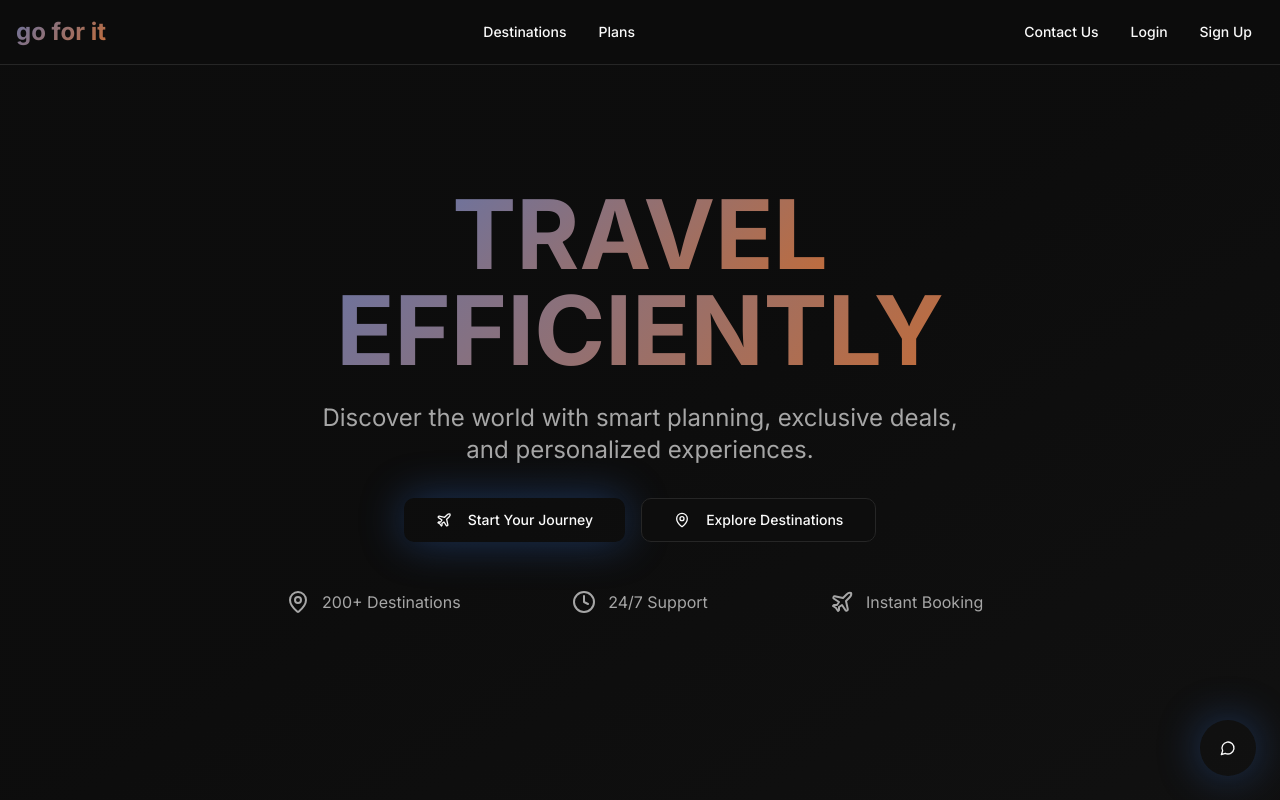
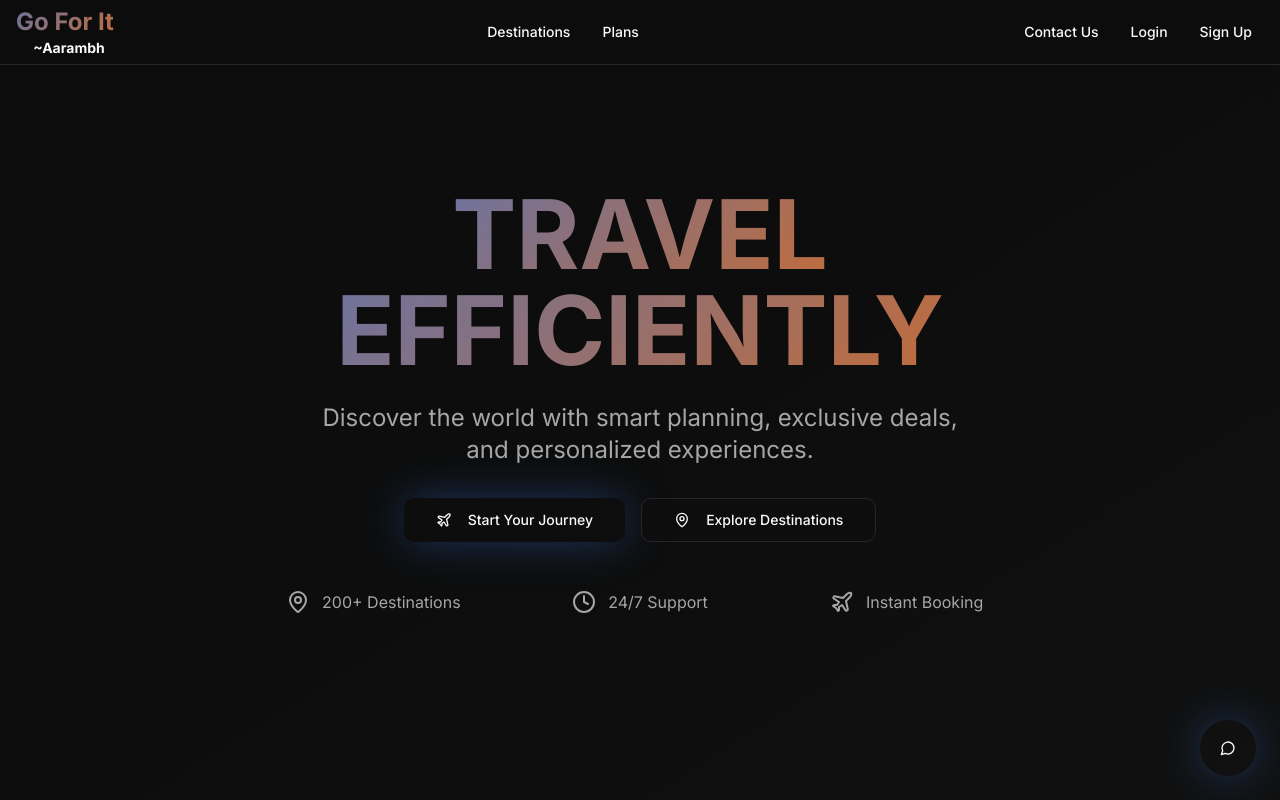
Before and after one commit to Shivansh-malviya2408/Goforit, a React (Vite) app: page / in a window 1280 px wide. Shown: the top 800 px of the page. Built offline with nearby package versions, Linux system fonts and the light colour scheme.

Commit message:
Edit Header and Plans Section

```diff
--- a/src/components/Header.jsx
+++ b/src/components/Header.jsx
@@ -5,8 +5,9 @@ const Header = () => {
   return (
     <header className="fixed top-0 w-full z-50 bg-background/80 backdrop-blur-md border-b border-border">
       <div className="container mx-auto px-4 h-16 flex items-center justify-between">
-        <div className="flex items-center space-x-2">
-          <div className="text-2xl font-bold gradient-text">go for it</div>
+        <div className="flex flex-col items-center space-x-2">
+          <div className="text-2xl font-bold gradient-text">Go For It</div>
+          <div className="text-sm  mx-50px font-bold ">~Aarambh</div>
         </div>
 
         {/* Centered navigation links */}
--- a/src/components/PlansSection.jsx
+++ b/src/components/PlansSection.jsx
@@ -5,7 +5,7 @@ import { Check, Star, Crown } from "lucide-react";
 const plans = [
   {
     name: "Basic",
-    price: "₹799",
+    price: "₹0.99",
     period: "/month",
     description: "Perfect for occasional travelers",
     features: [
@@ -20,7 +20,7 @@ const plans = [
   },
   {
     name: "Premium",
-    price: "₹2,499",
+    price: "₹1,999",
     period: "/month",
     description: "For the ultimate travel experience",
     features: [
```
